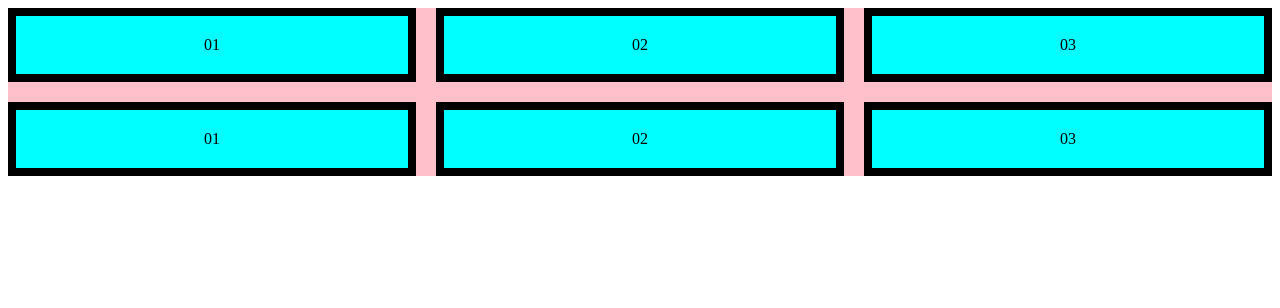
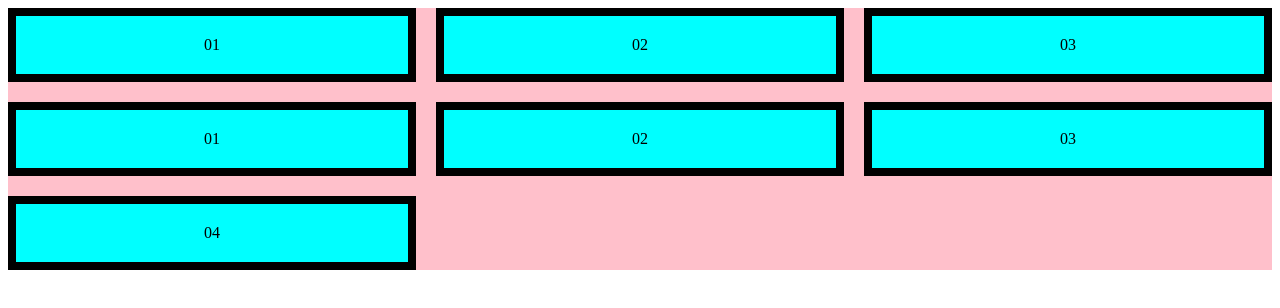
Before and after one commit to Santhanalakshmi212/sandy_fullstack, a plain HTML site: page index3.html in a window 1280 px wide. Drawn offline with Linux system fonts and the light colour scheme.

Commit message:
version1

```diff
--- a/index3.html
+++ b/index3.html
@@ -12,6 +12,7 @@
             <div class="items">01</div>
             <div class="items">02</div>
             <div class="items">03</div>
+            <div class="items">04</div>
         </div>
     </body>
 </html>
```
